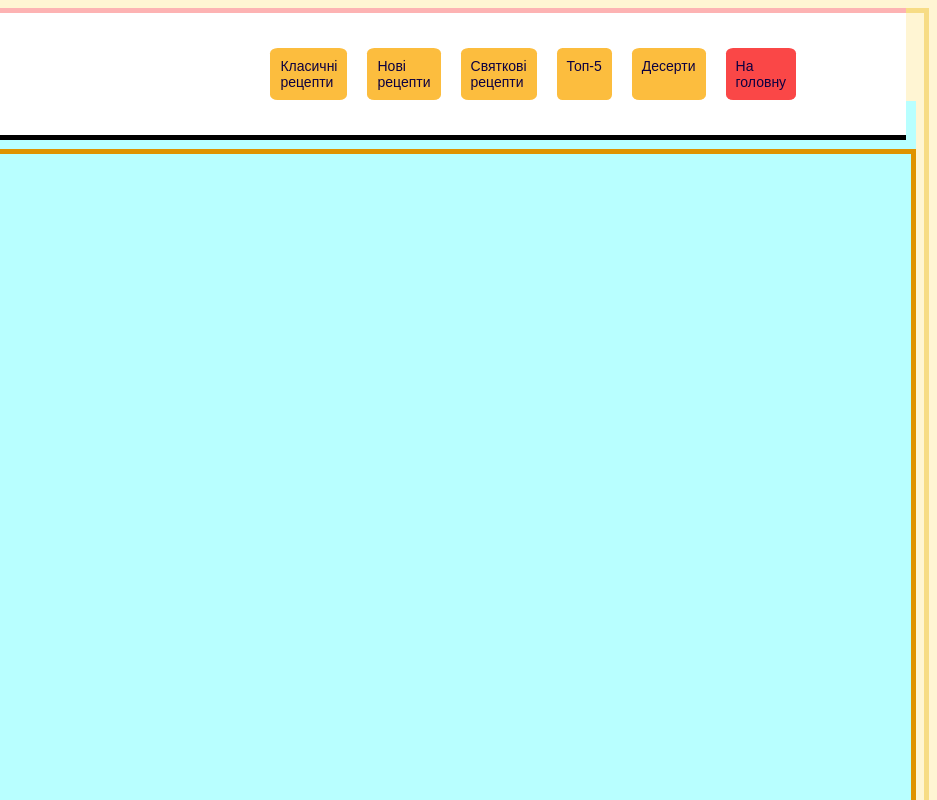
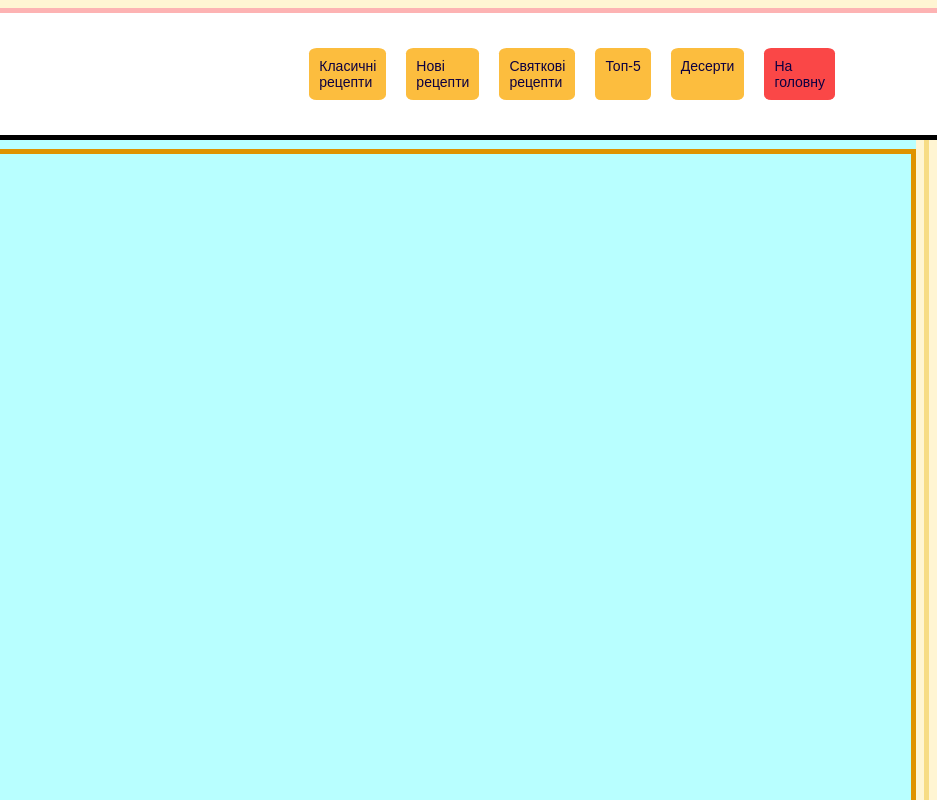
Before and after one commit to zahar-zalv9580/smachna-2, a plain HTML site: page index.html in a window 1280 px wide. Shown: the top 800 px of the page, 343-1280 px from the left. Drawn offline with Linux system fonts and the light colour scheme.

Commit message:
Update style.css

```diff
--- a/style.css
+++ b/style.css
@@ -12,7 +12,9 @@ background: #ffffff;
     display: flex;
         position: fixed;
            border-top: 5px solid rgb(253, 179, 179);
-    border-bottom: 5px solid rgb(0, 0, 0);}
+    border-bottom: 5px solid rgb(0, 0, 0);
+width:100%;
+}
 
 header img{
     width: 100px;
```
